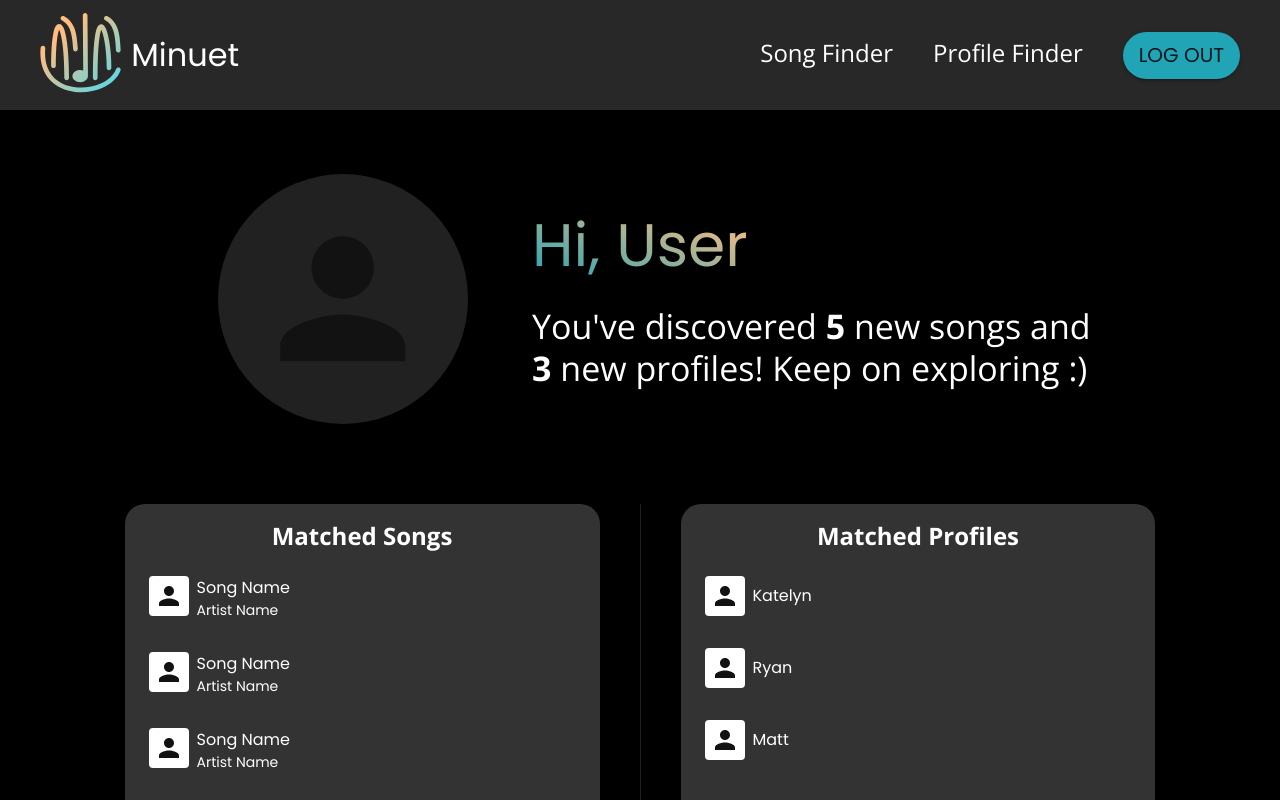
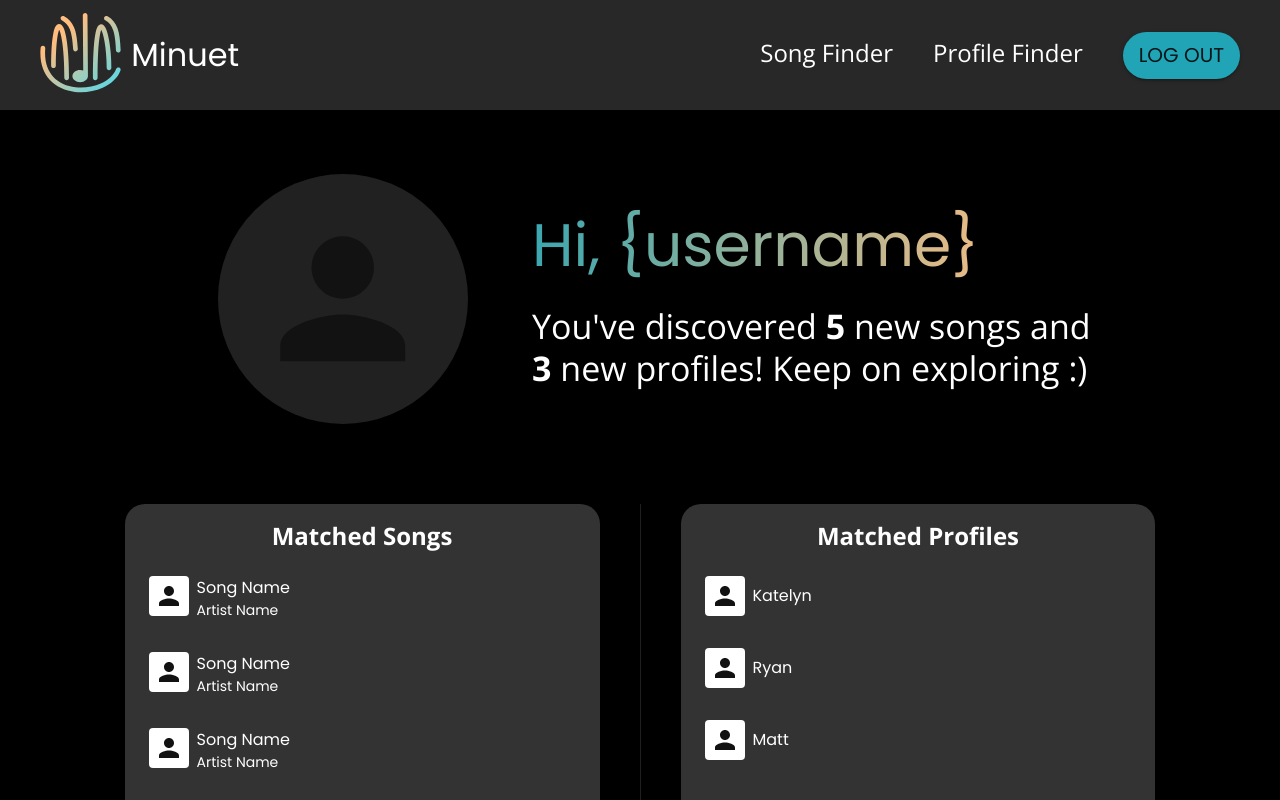
Before and after one commit to jakobreinwald/cs-130-project, a React (Create React App) app in the folder minuet/: page / in a window 1280 px wide. Shown: the top 800 px of the page. Built offline with nearby package versions, Linux system fonts and the light colour scheme.

Commit message:
Animated gradient on profile page

```diff
--- a/minuet/src/pages/userProfile.js
+++ b/minuet/src/pages/userProfile.js
@@ -1,11 +1,11 @@
-import React from 'react';
+import React, {useState, useEffect} from 'react';
 import SongCard from '../components/songCard'
 import ProfileCard from '../components/profileCard'
 import { Box, Typography, Divider, Avatar } from '@mui/material';
 
 function UserProfile() {
   // TODO replace placeholders with actual data
-    const username = "User";
+    const username = "{username}";
     const newSongs = 5;
     const newProfiles = 3;
     const matchedSongInfo = [
@@ -26,9 +26,7 @@ function UserProfile() {
             <Box sx={{display: 'flex', flexDirection: 'row', gap: 3, maxWidth: '75%',}}>
                 <Avatar sx={{ bgcolor: 'grey.900', width: 250, height: 250, m: 5,}} />
                 <Box sx={{display: 'flex', flexDirection: 'column', justifyContent: 'center',}}>
-                    <Typography variant="h2" sx={{ mb: 3, background: (theme) => `linear-gradient(200deg, ${theme.palette.primary.complementary} 50%, ${theme.palette.primary.main}) 50%`, WebkitBackgroundClip: 'text', WebkitTextFillColor: 'transparent'}}>
-                        Hi, {username}
-                    </Typography>
+                    <AnimatedGradientText text={`Hi, ${username}`}/>
                     <Typography variant="h4" sx={{ color: 'text.primary'}}>
                         You've discovered <b>{newSongs}</b> new songs and <b>{newProfiles}</b> new profiles! Keep on exploring :)
                     </Typography>
@@ -44,3 +42,29 @@ function UserProfile() {
 }
 
 export default UserProfile;
+
+function AnimatedGradientText( {text} ) {
+    const [gradientPosition, setGradientPosition] = useState(0);
+
+    useEffect(() => {
+        const intervalId = setInterval(() => {
+            setGradientPosition((prev) => (prev + 0.5) % 200);
+        }, 25); // adjust speed of movement
+
+        return () => clearInterval(intervalId);
+    }, []);
+
+    return (
+        <Typography variant="h2" sx={{
+            mb: 3,
+            background: (theme) => `linear-gradient(to right, ${theme.palette.primary.complementary}, ${theme.palette.primary.main}, ${theme.palette.primary.complementary})`,
+            WebkitBackgroundClip: 'text',
+            WebkitTextFillColor: 'transparent',
+            backgroundSize: '200% 100%',
+            backgroundPosition: `${gradientPosition}% center`,
+            animation: 'none',
+        }}>
+            {text}
+        </Typography>
+    );
+};
```
